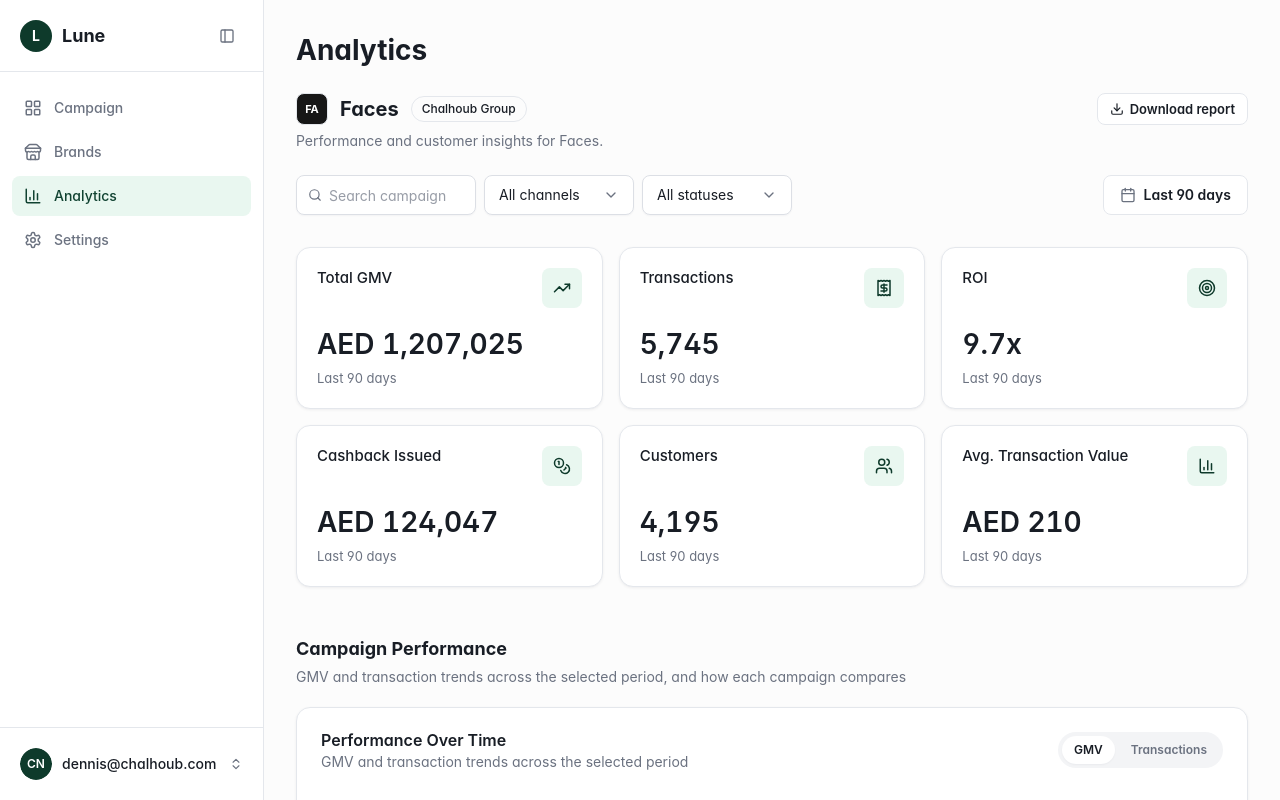
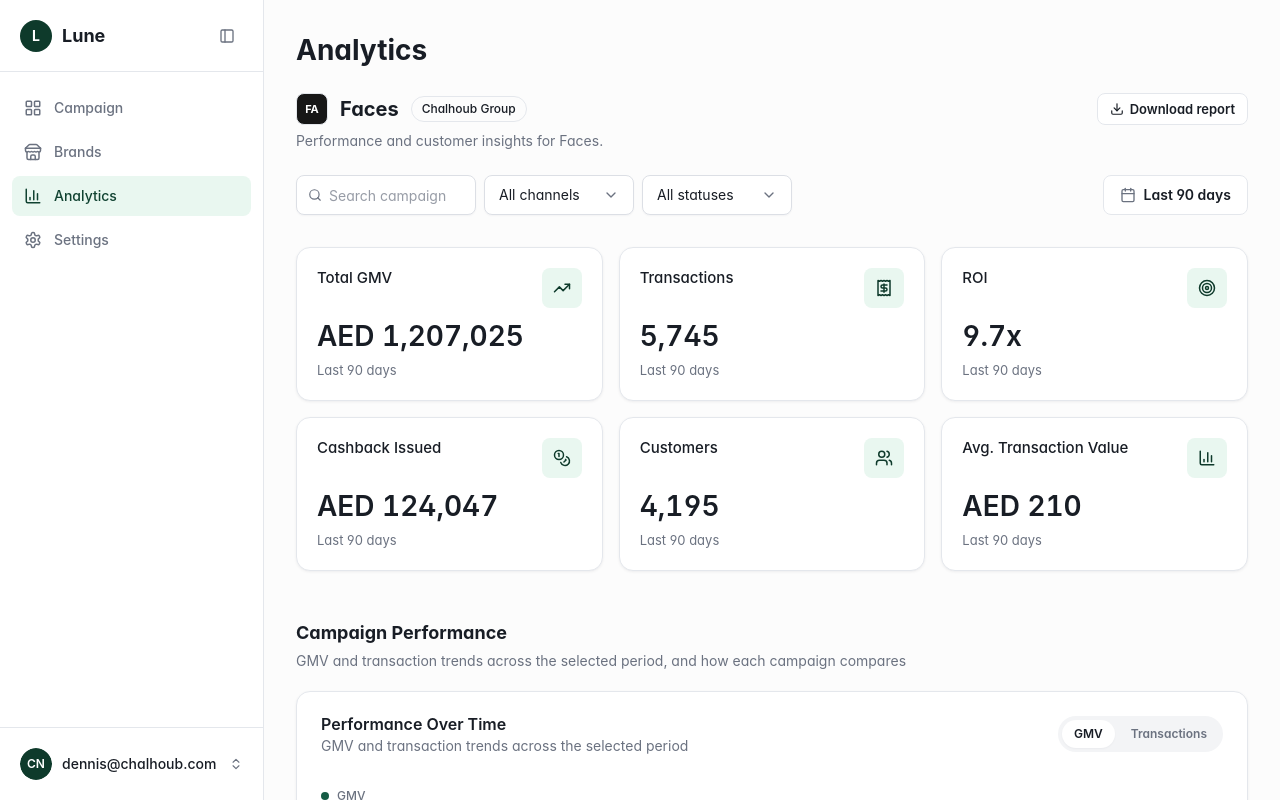
Before and after one commit to suriyauxdesigner-code/Lune-merchant-analytics, a React (Vite) app: page /analytics/brands/faces in a window 1280 px wide. Built offline with nearby package versions, Linux system fonts and the light colour scheme.

Commit message:
Tighten KPI card title-to-value spacing
Reduces the gap from 20px to 12px in the shared KpiCard component, so
every KPI card across Brand and Campaign Analytics gets the tighter
spacing at once.

```diff
--- a/src/components/shared/kpi-card.tsx
+++ b/src/components/shared/kpi-card.tsx
@@ -52,7 +52,7 @@ export function KpiCard({
           <div className="flex size-10 shrink-0 items-center justify-center rounded-[var(--radius-sm)] bg-secondary text-primary [&>svg]:size-[18px]">{icon}</div>
         )}
       </div>
-      <p className="mt-5 min-w-0 truncate text-[28px] font-semibold leading-8 tabular-nums text-foreground">{value}</p>
+      <p className="mt-3 min-w-0 truncate text-[28px] font-semibold leading-8 tabular-nums text-foreground">{value}</p>
       {hint && <p className="mt-2 text-[13px] leading-5 text-muted-foreground">{hint}</p>}
       {tier !== "live" && showTierBadge && <TierBadge tier={tier} label={tierLabel} className="mt-2" />}
     </div>
```
